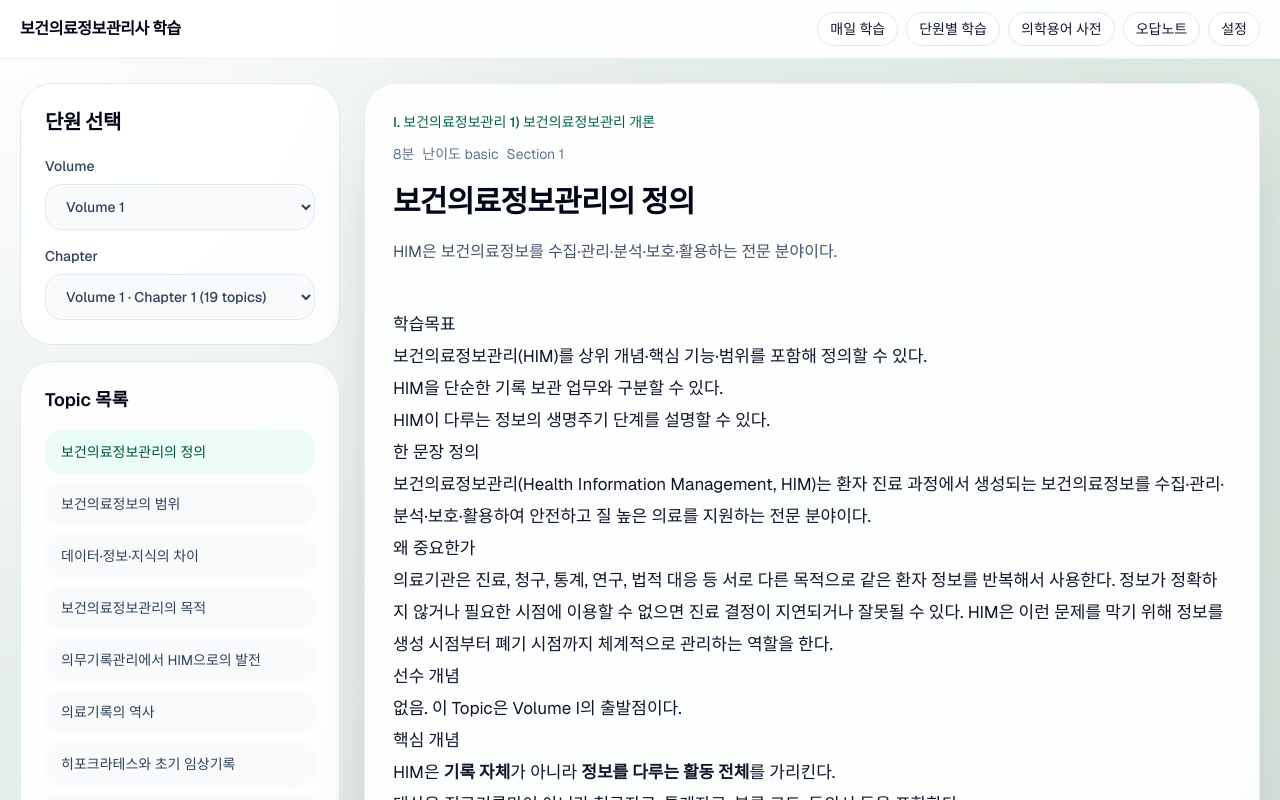
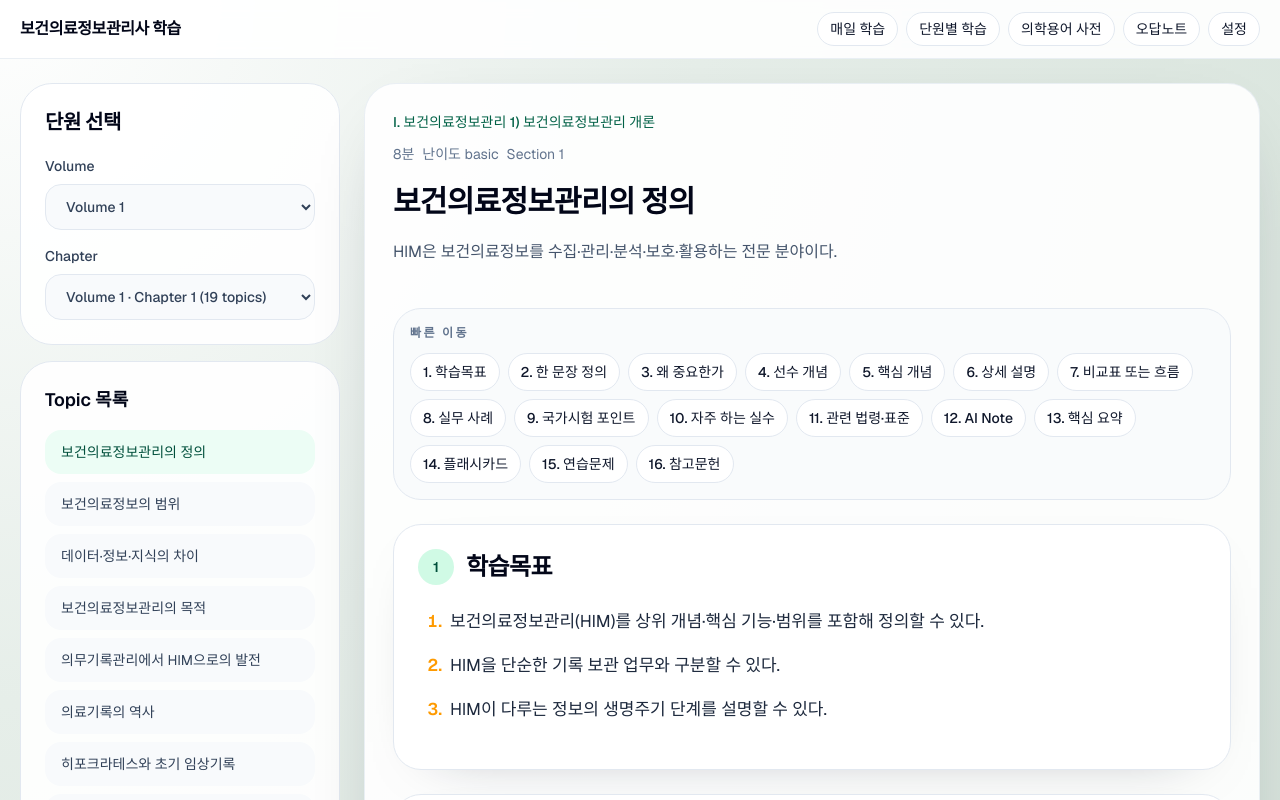
Before and after one commit to yojihun/claudetest_1, a Next.js app in the folder HIM_exam/apps/web/: page /study in a window 1280 px wide. Built offline with nearby package versions, Linux system fonts and the light colour scheme.

Commit message:
Improve topic markdown study formatting

```diff
--- a/HIM_exam/apps/web/src/components/topic-article.tsx
+++ b/HIM_exam/apps/web/src/components/topic-article.tsx
@@ -5,6 +5,50 @@ import remarkGfm from "remark-gfm";
 
 import { getTopicOutlineLabel } from "@/lib/course-meta";
 import type { Topic } from "@/lib/types";
+
+type TopicSection = {
+  id: string;
+  title: string;
+  body: string;
+};
+
+function slugifySectionTitle(title: string) {
+  return title
+    .toLowerCase()
+    .replace(/[^a-z0-9가-힣\s-]/g, "")
+    .trim()
+    .replace(/\s+/g, "-");
+}
+
+function parseTopicSections(markdown: string): TopicSection[] {
+  const matches = [...markdown.matchAll(/^##\s+(.+)$/gm)];
+
+  if (matches.length === 0) {
+    return [
+      {
+        id: "content",
+        title: "학습 내용",
+        body: markdown.trim(),
+      },
+    ];
+  }
+
+  return matches.map((match, index) => {
+    const title = match[1].trim();
+    const start = match.index ?? 0;
+    const nextStart = matches[index + 1]?.index ?? markdown.length;
+    const sectionBody = markdown
+      .slice(start, nextStart)
+      .replace(/^##\s+.+$/m, "")
+      .trim();
+
+    return {
+      id: slugifySectionTitle(title) || `section-${index + 1}`,
+      title,
+      body: sectionBody,
+    };
+  });
+}
 
 export function TopicArticle({
   topic,
@@ -14,6 +58,7 @@ export function TopicArticle({
   compact?: boolean;
 }) {
   const markdownBody = topic.body.replace(/^# .*\n+/m, "");
+  const sections = parseTopicSections(markdownBody);
 
   return (
     <article className="rounded-[2rem] border border-slate-200/70 bg-white/90 p-7 shadow-[0_24px_80px_-48px_rgba(15,23,42,0.45)]">
@@ -34,8 +79,119 @@ export function TopicArticle({
       <p className="mt-4 text-base leading-8 text-slate-600">{topic.summary}</p>
 
       {!compact ? (
-        <div className="prose prose-slate mt-10 max-w-none text-[17px] leading-8 prose-headings:scroll-mt-24 prose-headings:font-semibold prose-h2:mt-14 prose-h2:mb-5 prose-h2:text-2xl prose-h2:text-slate-950 prose-h3:mt-10 prose-h3:mb-4 prose-p:my-6 prose-p:leading-8 prose-li:my-2 prose-li:leading-8 prose-li:marker:text-emerald-600 prose-ol:my-6 prose-ul:my-6 prose-table:my-8 prose-td:align-top prose-th:text-slate-950">
-          <ReactMarkdown remarkPlugins={[remarkGfm]}>{markdownBody}</ReactMarkdown>
+        <div className="mt-10 space-y-6">
+          <nav className="rounded-[1.75rem] border border-slate-200 bg-slate-50/80 p-4">
+            <p className="text-xs font-semibold uppercase tracking-[0.2em] text-slate-500">
+              빠른 이동
+            </p>
+            <div className="mt-3 flex flex-wrap gap-2">
+              {sections.map((section, index) => (
+                <a
+                  key={section.id}
+                  href={`#${section.id}`}
+                  className="rounded-full border border-slate-200 bg-white px-3 py-2 text-sm font-medium text-slate-700 transition hover:border-emerald-300 hover:text-emerald-800"
+                >
+                  {index + 1}. {section.title}
+                </a>
+              ))}
+            </div>
+          </nav>
+
+          {sections.map((section, index) => (
+            <section
+              key={section.id}
+              id={section.id}
+              className="scroll-mt-24 rounded-[1.75rem] border border-slate-200 bg-white p-6 shadow-[0_18px_60px_-46px_rgba(15,23,42,0.5)]"
+            >
+              <div className="flex items-center gap-3">
+                <span className="inline-flex h-9 min-w-9 items-center justify-center rounded-full bg-emerald-100 px-3 text-sm font-semibold text-emerald-900">
+                  {index + 1}
+                </span>
+                <h3 className="text-2xl font-semibold tracking-tight text-slate-950">
+                  {section.title}
+                </h3>
+              </div>
+
+              <div className="mt-5 text-[17px] leading-8 text-slate-800">
+                <ReactMarkdown
+                  remarkPlugins={[remarkGfm]}
+                  components={{
+                    h1: ({ children }) => (
+                      <h4 className="mt-10 mb-4 text-2xl font-semibold tracking-tight text-slate-950">
+                        {children}
+                      </h4>
+                    ),
+                    h2: ({ children }) => (
+                      <h4 className="mt-10 mb-4 text-2xl font-semibold tracking-tight text-slate-950">
+                        {children}
+                      </h4>
+                    ),
+                    h3: ({ children }) => (
+                      <h5 className="mt-8 mb-3 text-xl font-semibold tracking-tight text-slate-950">
+                        {children}
+                      </h5>
+                    ),
+                    p: ({ children }) => (
+                      <p className="my-5 text-[17px] leading-8 text-slate-800">
+                        {children}
+                      </p>
+                    ),
+                    ol: ({ children }) => (
+                      <ol className="my-5 list-decimal space-y-3 pl-7 text-[17px] leading-8 text-slate-800 marker:font-semibold marker:text-amber-500">
+                        {children}
+                      </ol>
+                    ),
+                    ul: ({ children }) => (
+                      <ul className="my-5 list-disc space-y-3 pl-7 text-[17px] leading-8 text-slate-800 marker:text-emerald-600">
+                        {children}
+                      </ul>
+                    ),
+                    li: ({ children }) => <li className="pl-1">{children}</li>,
+                    table: ({ children }) => (
+                      <div className="my-7 overflow-x-auto rounded-2xl border border-slate-200">
+                        <table className="min-w-full border-collapse bg-white text-left text-sm">
+                          {children}
+                        </table>
+                      </div>
+                    ),
+                    thead: ({ children }) => (
+                      <thead className="bg-slate-50">{children}</thead>
+                    ),
+                    th: ({ children }) => (
+                      <th className="border-b border-slate-200 px-4 py-3 font-semibold text-slate-950">
+                        {children}
+                      </th>
+                    ),
+                    td: ({ children }) => (
+                      <td className="border-b border-slate-100 px-4 py-3 align-top text-slate-700">
+                        {children}
+                      </td>
+                    ),
+                    a: ({ children, href }) => (
+                      <a
+                        href={href}
+                        className="font-medium text-emerald-800 underline underline-offset-2"
+                      >
+                        {children}
+                      </a>
+                    ),
+                    strong: ({ children }) => (
+                      <strong className="font-semibold text-slate-950">
+                        {children}
+                      </strong>
+                    ),
+                    code: ({ children }) => (
+                      <code className="rounded bg-slate-100 px-1.5 py-0.5 text-[0.95em] text-slate-900">
+                        {children}
+                      </code>
+                    ),
+                  }}
+                >
+                  {section.body}
+                </ReactMarkdown>
+              </div>
+            </section>
+          ))}
         </div>
       ) : (
         <div className="mt-7">
```
